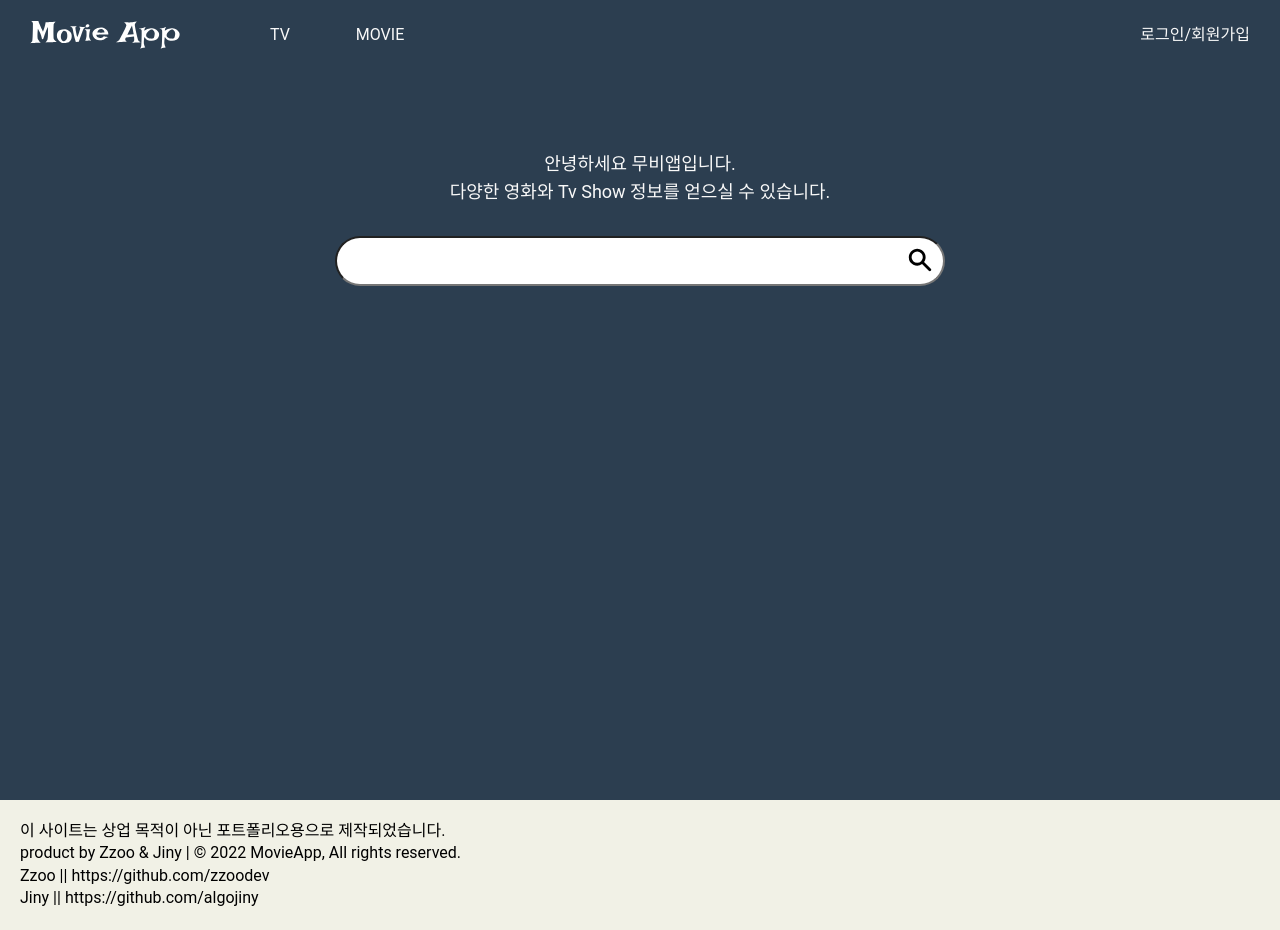
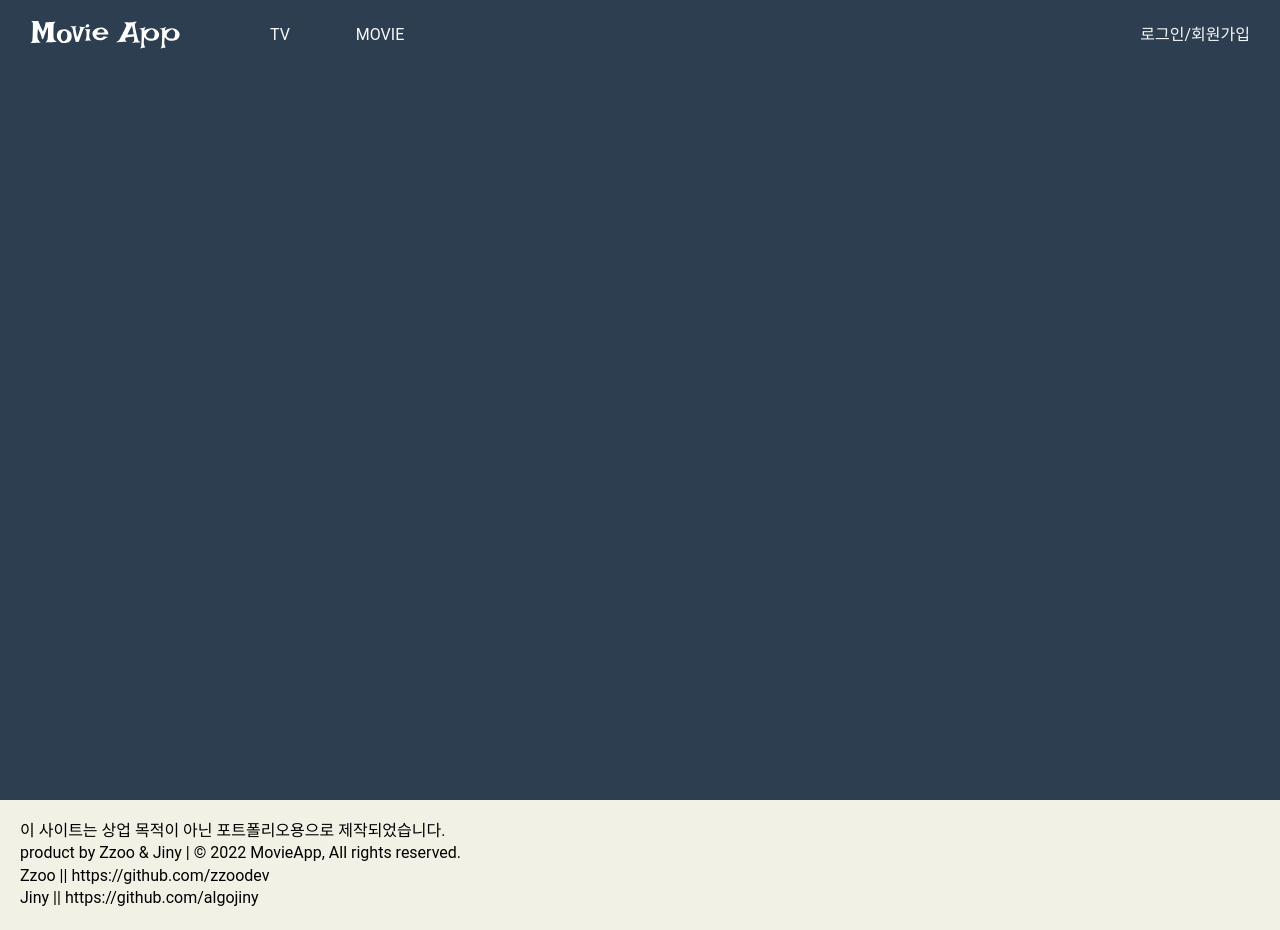
Before and after one commit to zzoohub/movieApp, a React (Create React App) app: page /movies/onair in a window 1280 px wide. Built offline with nearby package versions, Linux system fonts and the light colour scheme.

Commit message:
OnAirMovies컴포넌트 생성 및 Nav경로 수정

```diff
--- a/src/App.jsx
+++ b/src/App.jsx
@@ -8,6 +8,7 @@ import ChatBot from "./components/ChatBot";
 import SignUp from "./routes/SignUp";
 import TvDetail from "./routes/TvDetail";
 import PopulaTv from "./routes/PopulaTv";
+import OnAirMovies from "./routes/OnAirMovies";
 
 function App() {
   return (
@@ -19,6 +20,7 @@ function App() {
           <Route path="/tv/:id" element={<TvDetail />}></Route>
           <Route path="/tv" element={<Tv />}></Route>
           <Route path="/signup" element={<SignUp />}></Route>
+          <Route path="/movies/onair" element={<OnAirMovies />}></Route>
           <Route path="/movies" element={<Movies />}></Route>
           <Route path="/*" exact element={<Home />}></Route>
         </Routes>
--- a/src/components/NavBar.jsx
+++ b/src/components/NavBar.jsx
@@ -250,13 +250,13 @@ export default function NavBar() {
               </Link>
               <MovieSubMenu ref={movieMenuRef}>
                 <li>
-                  <Link to="/tv/popula">인기 프로</Link>
+                  <Link to="/movies/popula">인기 프로</Link>
                 </li>
                 <li>
-                  <Link to="/tv/top">평점 높은</Link>
+                  <Link to="/movies/top">평점 높은</Link>
                 </li>
                 <li>
-                  <Link to="/tv/onair">절찬 상영중</Link>
+                  <Link to="/movies/onair">절찬 상영중</Link>
                 </li>
               </MovieSubMenu>
             </Li>
--- /dev/null
+++ b/src/routes/OnAirMovies.jsx
@@ -0,0 +1,9 @@
+import styled from "styled-components";
+
+const Wrapper = styled.div`
+  width: 100%;
+  min-height: 100vh;
+`;
+export default function OnAirMovies() {
+  return <Wrapper></Wrapper>;
+}
```
